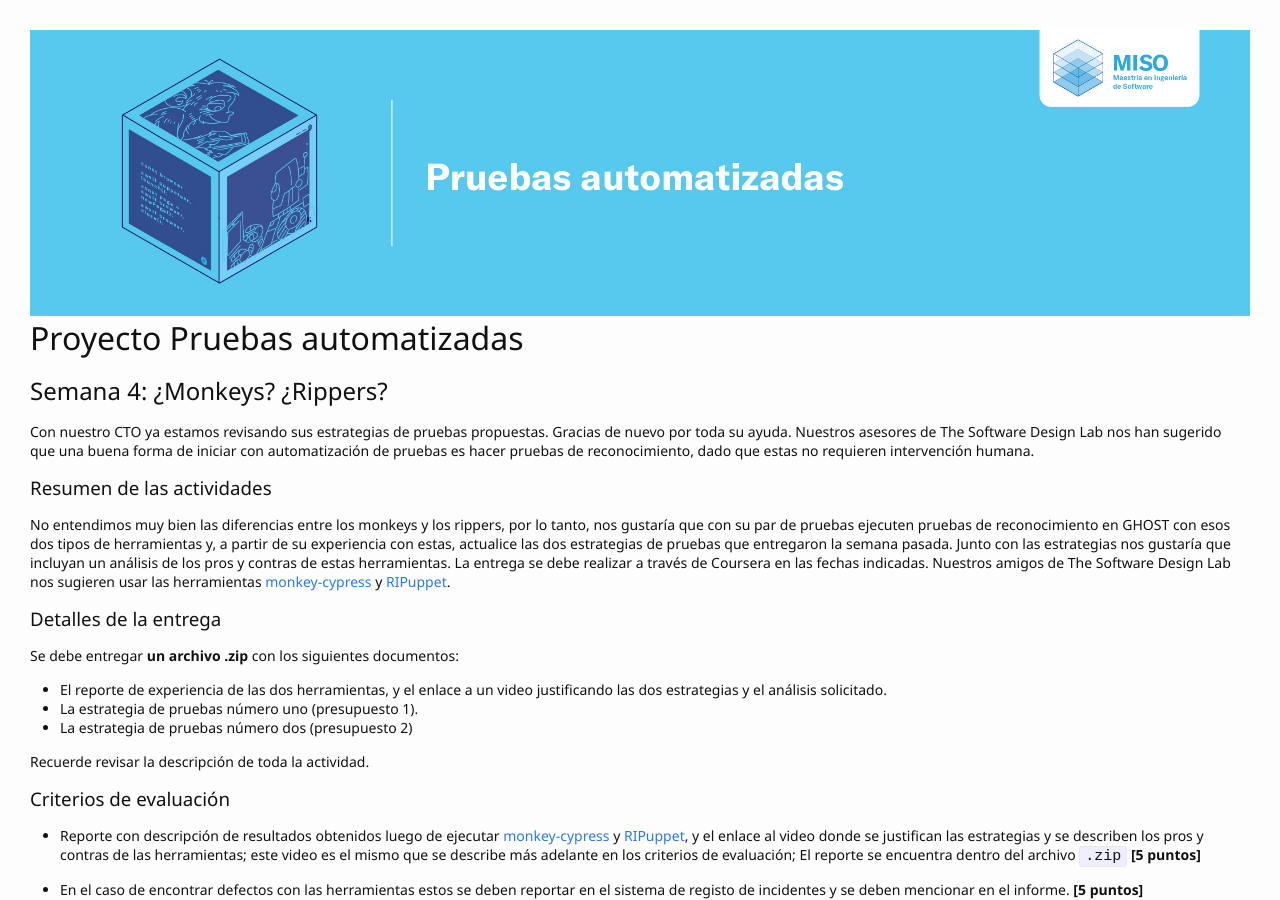
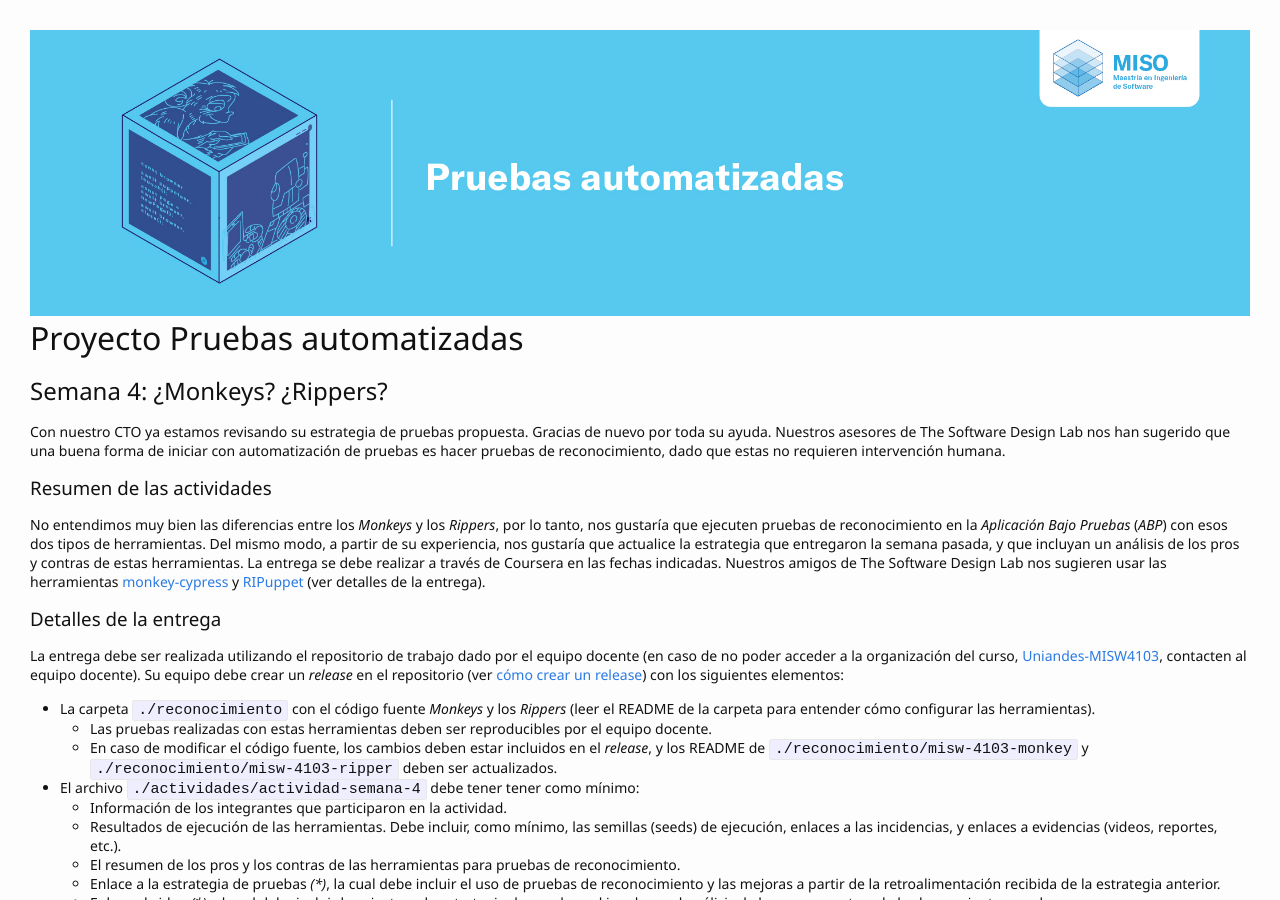
Before and after one commit to TiCSw/mt1_guias_pruebas, a Jekyll site: the page built from docs/semanas/semana4.md, in a window 1280 px wide and 900 px high. Built offline with Jekyll 4.4.1, drawn with Linux system fonts in a browser that asks for light colours; some web fonts are replaced; our own code applies the rules of GitHub Pages for plain Markdown files; comment, search, counter and statistics services are not loaded; some of the changed text lies outside the part shown.

Commit message:
Update semana4.md

```diff
--- a/docs/semanas/semana4.md
+++ b/docs/semanas/semana4.md
@@ -3,47 +3,61 @@
 
 ## Semana 4: ¿Monkeys? ¿Rippers?
 
-Con nuestro CTO ya estamos revisando sus estrategias de pruebas propuestas. Gracias de nuevo por toda su ayuda. Nuestros asesores de The Software Design Lab nos han sugerido que una buena forma de iniciar con automatización de pruebas es hacer pruebas de reconocimiento, dado que estas no requieren intervención humana.
+Con nuestro CTO ya estamos revisando su estrategia de pruebas propuesta. Gracias de nuevo por toda su ayuda. Nuestros asesores de The Software Design Lab nos han sugerido que una buena forma de iniciar con automatización de pruebas es hacer pruebas de reconocimiento, dado que estas no requieren intervención humana.
 
 ### Resumen de las actividades
 
-No entendimos muy bien las diferencias entre los monkeys y los rippers, por lo tanto, nos gustaría que con su par de pruebas ejecuten pruebas de reconocimiento en GHOST con esos dos tipos de herramientas y, a partir de su experiencia con estas, actualice las dos estrategias de pruebas que entregaron la semana pasada. Junto con las estrategias nos gustaría que incluyan un análisis de los pros y contras de estas herramientas. La entrega se debe realizar a través de Coursera en las fechas indicadas. Nuestros amigos de The Software Design Lab nos sugieren usar las herramientas [monkey-cypress](https://github.com/TheSoftwareDesignLab/monkey-cypress) y [RIPuppet](https://github.com/TheSoftwareDesignLab/RIPuppetCoursera/).
 
+No entendimos muy bien las diferencias entre los _Monkeys_ y los _Rippers_, por lo tanto, nos gustaría que ejecuten pruebas de reconocimiento en la _Aplicación Bajo Pruebas_ (_ABP_) con esos dos tipos de herramientas. Del mismo modo, a partir de su experiencia, nos gustaría que actualice la estrategia que entregaron la semana pasada, y que incluyan un análisis de los pros y contras de estas herramientas. La entrega se debe realizar a través de Coursera en las fechas indicadas. Nuestros amigos de The Software Design Lab nos sugieren usar las herramientas [monkey-cypress](https://github.com/TheSoftwareDesignLab/monkey-cypress) y [RIPuppet](https://github.com/TheSoftwareDesignLab/RIPuppetCoursera/) (ver detalles de la entrega).
 
 ### Detalles de la entrega
-Se debe entregar **un archivo .zip** con los siguientes documentos:
-- El reporte de experiencia de las dos herramientas, y el enlace a un video justificando las dos estrategias y el análisis solicitado.
-- La estrategia de pruebas número uno (presupuesto 1).
-- La estrategia de pruebas número dos (presupuesto 2)
 
-Recuerde revisar la descripción de toda la actividad.
+La entrega debe ser realizada utilizando el repositorio de trabajo dado por el equipo docente (en caso de no poder acceder a la organización del curso, [Uniandes-MISW4103](https://github.com/orgs/Uniandes-MISW4103/), contacten al equipo docente). Su equipo debe crear un _release_ en el repositorio (ver [cómo crear un release](https://docs.github.com/en/repositories/releasing-projects-on-github/managing-releases-in-a-repository#creating-a-release)) con los siguientes elementos:
+
+- La carpeta `./reconocimiento` con el código fuente _Monkeys_ y los _Rippers_ (leer el README de la carpeta para entender cómo configurar las herramientas).
+    - Las pruebas realizadas con estas herramientas deben ser reproducibles por el equipo docente.
+    - En caso de modificar el código fuente, los cambios deben estar incluidos en el _release_, y los README de `./reconocimiento/misw-4103-monkey` y `./reconocimiento/misw-4103-ripper` deben ser actualizados.
+
+- El archivo `./actividades/actividad-semana-4` debe tener tener como mínimo:
+    - Información de los integrantes que participaron en la actividad.
+    - Resultados de ejecución de las herramientas. Debe incluir, como mínimo, las semillas (seeds) de ejecución, enlaces a las incidencias, y enlaces a evidencias (videos, reportes, etc.).
+    - El resumen de los pros y los contras de las herramientas para pruebas de reconocimiento.
+    - Enlace a la estrategia de pruebas _(*)_, la cual debe incluir el uso de pruebas de reconocimiento y las mejoras a partir de la retroalimentación recibida de la estrategia anterior.
+    - Enlace al video _(*)_, el cual debe incluir los ajustes a la estrategia de pruebas, al igual que el análisis de los pros y contras de las herramientas usadas.
+
+> _(*)_ Los videos y documentos que incluyan en su entrega deben estar alojado en algún gestor de contenido (Google drive, OneDrive, Youtube, etc), deben ser públicos o deben permitir el acceso a cuentas de la Universidad de Los Andes (`@uniandes.edu.co`). Para el caso de documentos, estos deben estar en formato `.pdf`.
 
 
 ### Criterios de evaluación
 
-- Reporte con descripción de resultados obtenidos luego de ejecutar [monkey-cypress](https://github.com/TheSoftwareDesignLab/monkey-cypress) y [RIPuppet](https://github.com/TheSoftwareDesignLab/RIPuppetCoursera), y el enlace al video donde se justifican las estrategias y se describen los pros y contras de las herramientas; este video es el mismo que se describe más adelante en los criterios de evaluación; El reporte se encuentra dentro del archivo `.zip` **[5 puntos]**
+0. _"Fatalities"_.
 
-- En el caso de encontrar defectos con las herramientas estos se deben reportar en el sistema de registo de incidentes y se deben mencionar en el informe. **[5 puntos]**
+    _Nota: el incumplimiento de cualquiera de los aspectos mencionados a continuación puede incurrir en una penalización sobre la calificación de la actividad_.
+
+    - El repositorio del equipo (org [Uniandes-MISW4103](https://github.com/orgs/Uniandes-MISW4103/)) **NO** cuenta con un release, creado dentro del plazo establecido, en donde se incluyen todos los entregables de la actividad. **[-15 puntos]**
+    - El enlace a la estrategia de pruebas **NO** se encuentra en el repositorio del equipo (`./actividades/actividad-semana-4`), **NO** es púlico, o **NO** permite el acceso a cuentas de la universidad. **[-30 puntos]**
+    - Uno o más documentos realizados por el equipo se encuentran en formatos distintos a `.pdf`. **[-5 puntos]**
+    - El enlace al video **NO** se encuentra en el repositorio del equipo (`./actividades/actividad-semana-4`), **NO** es púlico, o **NO** permite el acceso a cuentas de la universidad. **[-10 puntos]**
+
+1. Estrategia de Pruebas. **[30 puntos]**
+    - Se actualiza la estrategia de pruebas con la retroalimentación de la entrega anterior. La estrategia utiliza el formato indicado. **[15 puntos]**
+    - La estrategia de pruebas incluye el uso de pruebas de reconocimiento. La estrategia es coherente respecto al presupuesto, el TNT, y la distribución de esfuerzo. **[15 puntos]**
+
+2. Pruebas de Reconocimiento con _Monkey_. **[30 puntos]**
+    - El código fuente se encuentra en el repositorio del equipo (`./reconocimiento/misw-4103-monkey`), y se indican los cambios realizados por el equipo en el archivo README de la herramienta. **[5 puntos]**
+    - Los resultados de ejecución se encuentran en el repositorio del equipo (`./actividades/actividad-semana-4`), e incluyen las semillas (seeds) de ejecución, enlaces a las incidencias, y enlaces a evidencias. **[10 puntos]**
+    - El código entregado permite la ejecución y reproducción de los resultados obtenidos. El README de la herramienta es actualizado (de ser necesario) para explicar la ejecución de la herrameinta. **[10 puntos]**
+    - El resumen de los pros y los contras se encuentran en el repositorio del equipo (`./actividades/actividad-semana-4`), y es coherente con la herramienta. **[5 puntos]**
+
+3. Pruebas de Reconocimiento con _Ripper_. **[30 puntos]**
+    - El código fuente se encuentra en el repositorio del equipo (`./reconocimiento/misw-4103-ripper`), y se indican los cambios realizados por el equipo en el archivo README de la herramienta. **[5 puntos]**
+    - Los resultados de ejecución se encuentran en el repositorio del equipo (`./actividades/actividad-semana-4`), e incluyen las semillas (seeds) de ejecución, enlaces a las incidencias, y enlaces a evidencias. **[10 puntos]**
+    - El código entregado permite la ejecución y reproducción de los resultados obtenidos. El README de la herramienta es actualizado (de ser necesario) para explicar la ejecución de la herrameinta. **[10 puntos]**
+    - El resumen de los pros y los contras se encuentran en el repositorio del equipo (`./actividades/actividad-semana-4`), y es coherente con la herramienta. **[5 puntos]**
+
+4. Video. **[10 puntos]**
+    - El video incluye los ajustes a la estrategia de pruebas. La explicación de la estrategia es coherente. **[5 puntos]**
+    - El video incluye análisis de los pros y contras de las herramientas de pruebas de reconocimiento, y es coherente con la características de las herramientas. **[5 puntos]**
 
 
-- Se actualiza la estrategia de pruebas para el presupuesto uno en el formato dado, incluyendo el uso de pruebas de reconocimiento y la retroalimentación recibida de la estrategia anterior, y se encuentra dentro del archivo `.zip`. El formato se encuentra diligenciado de forma completa. **[10 puntos]**
-
-- La estrategia de pruebas número uno es coherente con el presupuesto uno. **[10 puntos]**
-
-- Las decisiones de la estrategia uno están bien soportados con datos adicionales que deben estar descritos o referenciados en la plantilla de la estrategia.. **[10 puntos]**
-
-- Las justificaciones de la estrategia uno son coherentes con la estrategia. **[10 puntos]**
-
-
-- Se actualiza la estrategia de pruebas para el presupuesto dos en el formato dado, incluyendo el uso de pruebas de reconocimiento y la retroalimentación recibida de la estrategia anterior, y se encuentra dentro del archivo `.zip`. El formato se encuentra diligenciado de forma completa. **[10 puntos]**
-
-- La estrategia de pruebas número dos es coherente con el presupuesto dos. **[10 puntos]**
-
-- Las decisiones de la estrategia dos están bien soportados con datos adicionales que deben estar descritos o referenciados en la plantilla de la estrategia. **[10 puntos]**
-
-- Las justificaciones de la estrategia dos son coherentes con la estrategia. **[10 puntos]**
-
-
-- El video incluye el análisis de los pros y contras de las herramientas usadas; El video es coherente con la características de las herramientas; El video debe estar alojado en algún gestor de contenido (Google drive, OneDrive, Youtube, etc), debe ser público o debe permitir el acceso a cuentas de la Universidad de Los Andes (user@uniandes.edu.co)  **[10 puntos]**
-
 **La evaluación tendrá en cuenta la inclusión de la totalidad de componentes solicitados y la calidad de cada uno de acuerdo con la rúbrica establecida.**
```
